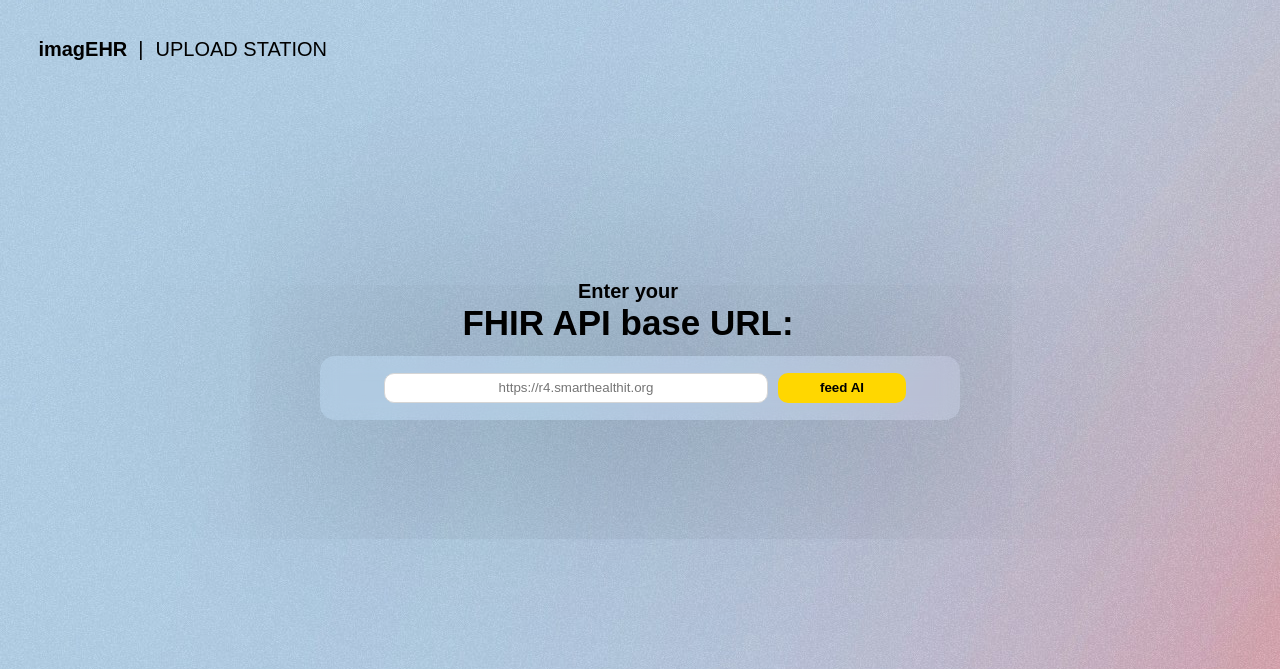
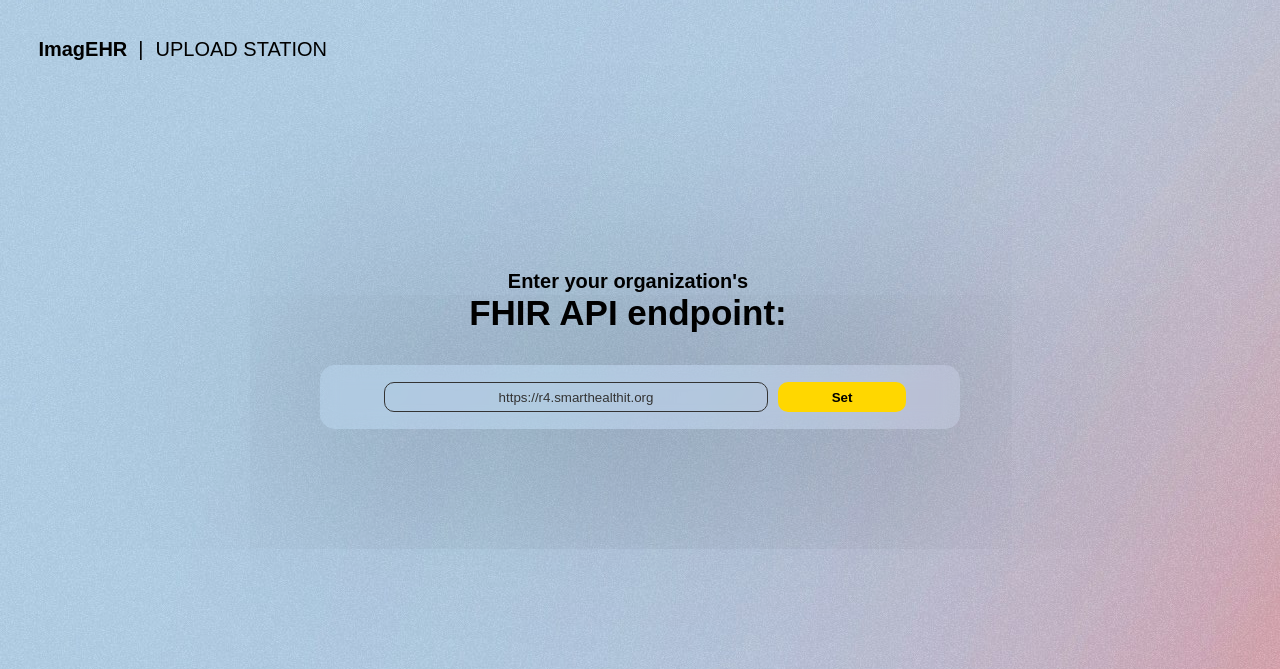
Before and after one commit to Toyakki/ImagEHR, a Flask app: page /set-fhir in a window 1280 px wide. Shown: the top 669 px of the page. Run offline with Flask 3, Linux system fonts and the light colour scheme; parts of the project's set-up code (start-up, migrations or seed data) failed here and were passed over; some libraries are stand-ins or nearby versions; some web fonts are replaced.

Commit message:
Update set-fhir.html

```diff
--- a/templates/set-fhir.html
+++ b/templates/set-fhir.html
@@ -5,11 +5,21 @@
 	</style>
 	<meta charset="UTF-8">
 	<meta name="viewport" content="width=device-width, initial-scale=1.0">
-	<title>Set FHIR endpoint</title>
+	<title>Set FHIR Endpoint URL</title>
 	<script src="https://code.jquery.com/jquery-3.6.0.min.js"></script>
 	<link rel="stylesheet" href="/static/styles/index.css">
 	<meta name="view-transition" content="same-origin">
 	<script src="https://kit.fontawesome.com/f3348a7004.js" crossorigin="anonymous"></script>
+	<style>
+		.linkdrop{
+			outline:none;
+			background:transparent;
+			border:1px solid #333;
+		}
+		.linkdrop::placeholder{
+			color:#333;
+		}
+	</style>
 </head>
 	<body>
 	<div class="header">
@@ -18,21 +28,21 @@
 		<div id="statestation">
 			<h1 class="nav" style="width: 200px;color: black">UPLOAD STATION</h1>
 			<h1 class="nav" style="width: 10px;padding-left: 3%; color: black">|</h1>
-			<span class="nav2" onclick="transitionToPage('/')" style="text-decoration: none;">imagEHR</span>
+			<span class="nav2" onclick="transitionToPage('/')" style="text-decoration: none;">ImagEHR</span>
 	<!--		<a class="nav2" href="/" style="text-decoration: none;">imgEHR</a>-->
 		</div>
 	</div>
 	<script src="/static/java/main.js"></script>
 	<div id="innerbox2" style="margin-top: 3%">
 		<div class="maintextholder2">
-			<h1 class="uploadtext" style="font-size: 20px">Enter your</h1>
-			<h1 class="uploadtext" >FHIR API base URL:</h1>
+			<h1 class="uploadtext" style="font-size: 20px">Enter your organization's</h1>
+			<h1 class="uploadtext" >FHIR API endpoint:</h1>
 		</div>
 
 			<form action="/set-fhir" method="POST" style="display: flex; flex-direction: column; align-items: center;">
-				<div class="boxupload" style="margin-top: 1vw">
+				<div class="boxupload" style="margin-top: 32px">
 					<input class="linkdrop" required name="fhir" type="text" placeholder="https://r4.smarthealthit.org">
-					<input class="linkbut" type="submit" value="feed AI">
+					<input class="linkbut" type="submit" value="Set">
 				</div>
 
 			</form>
```
